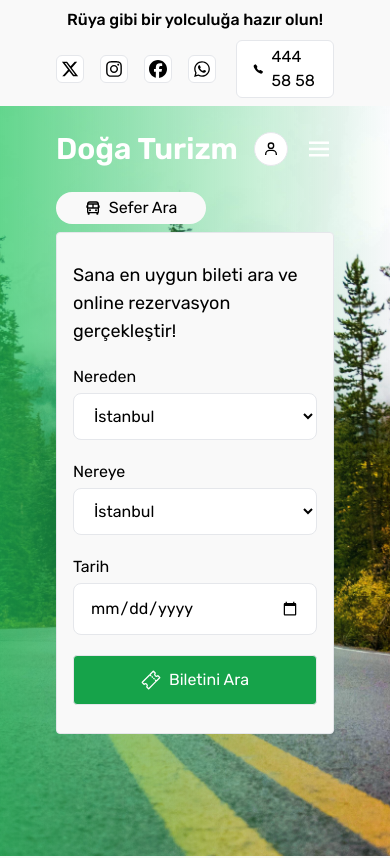
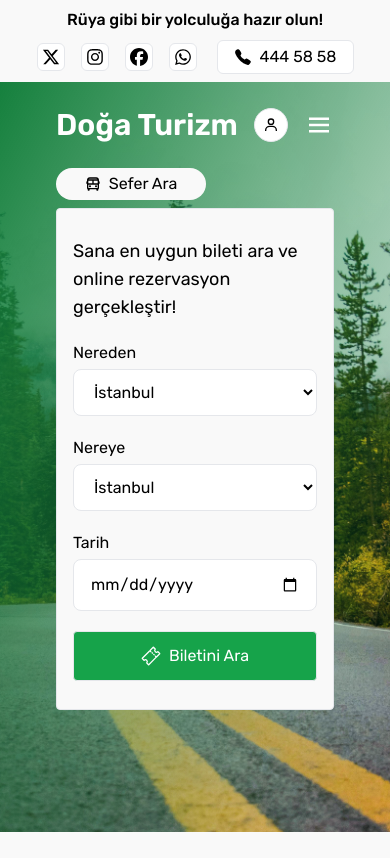
Before and after one commit to ozmberkan/doga-turizm, a React (Vite) app: page / in a window 390 px wide. Shown: the top 858 px of the page. Built offline with nearby package versions, Linux system fonts and the light colour scheme; grey boxes are pictures that could not be loaded.

Commit message:
bazı responsive hataları fixlendi

```diff
--- a/src/components/Header/DrawerComp.jsx
+++ b/src/components/Header/DrawerComp.jsx
@@ -16,7 +16,7 @@ const DrawerComp = ({ open, setOpen }) => {
       <Box
         component="section"
         sx={{ p: 4 }}
-        className="h-full max-w-96 flex justify-start items-center flex-col gap-y-3"
+        className="h-full max-w-80 sm:max-w-96 flex justify-start items-center flex-col gap-y-3"
       >
         <h1 className="font-rubik text-3xl">Giriş Yap</h1>
         <p className="text-zinc-700/60 text-xs font-rubik text-center">
--- a/src/components/Header/Header.jsx
+++ b/src/components/Header/Header.jsx
@@ -41,7 +41,7 @@ const Header = () => {
           </div>
         ))}
       </Slider>
-      <div className="absolute inset-0 right-0 bg-gradient-to-r from-green-500/70 to-transparent "></div>
+      <div className="absolute inset-0 right-0 bg-gradient-to-br sm:bg-gradient-to-r from-green-700 sm:from-green-500/70 to-transparent "></div>
     </div>
   );
 };
--- a/src/components/Header/MenuComp.jsx
+++ b/src/components/Header/MenuComp.jsx
@@ -2,9 +2,7 @@ import React from "react";
 import Menu from "@mui/material/Menu";
 import MenuItem from "@mui/material/MenuItem";
 import { Fade } from "@mui/material";
-import { BiExit, BiUser } from "react-icons/bi";
 import { MdCampaign } from "react-icons/md";
-import { GiSatelliteCommunication } from "react-icons/gi";
 import { IoCall } from "react-icons/io5";
 import { FaCity } from "react-icons/fa";
 
--- a/src/components/Starter/Starter.jsx
+++ b/src/components/Starter/Starter.jsx
@@ -10,7 +10,7 @@ const Starter = () => {
       </h1>
       <div className="flex justify-center items-center gap-x-5">
         <SocialMedia />
-        <div className="flex justify-center items-center gap-x-2 bg-white rounded-md border py-1 px-4">
+        <div className="flex justify-center items-center gap-x-2 bg-white rounded-md border py-1 w-full whitespace-nowrap px-4">
           <IoCall size={18} />
           <span className="font-rubik text-base">444 58 58</span>
         </div>
```
